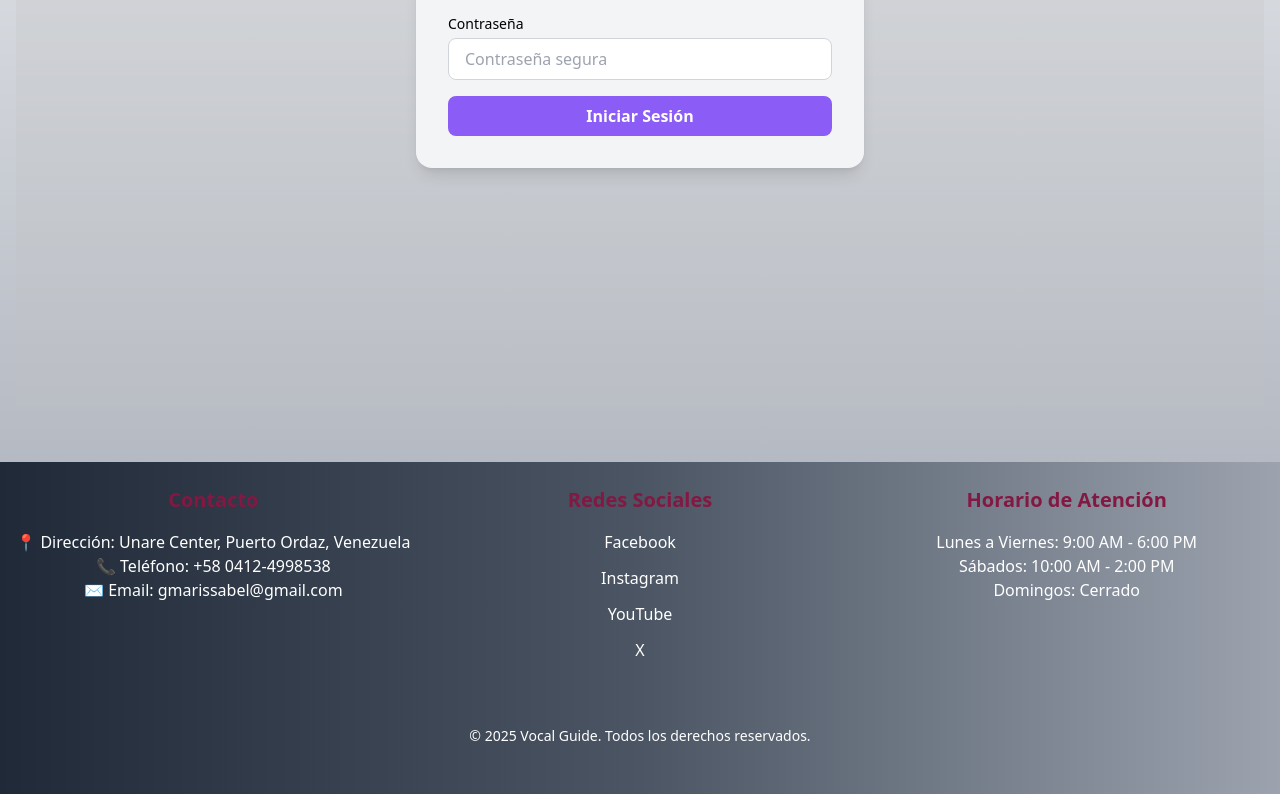
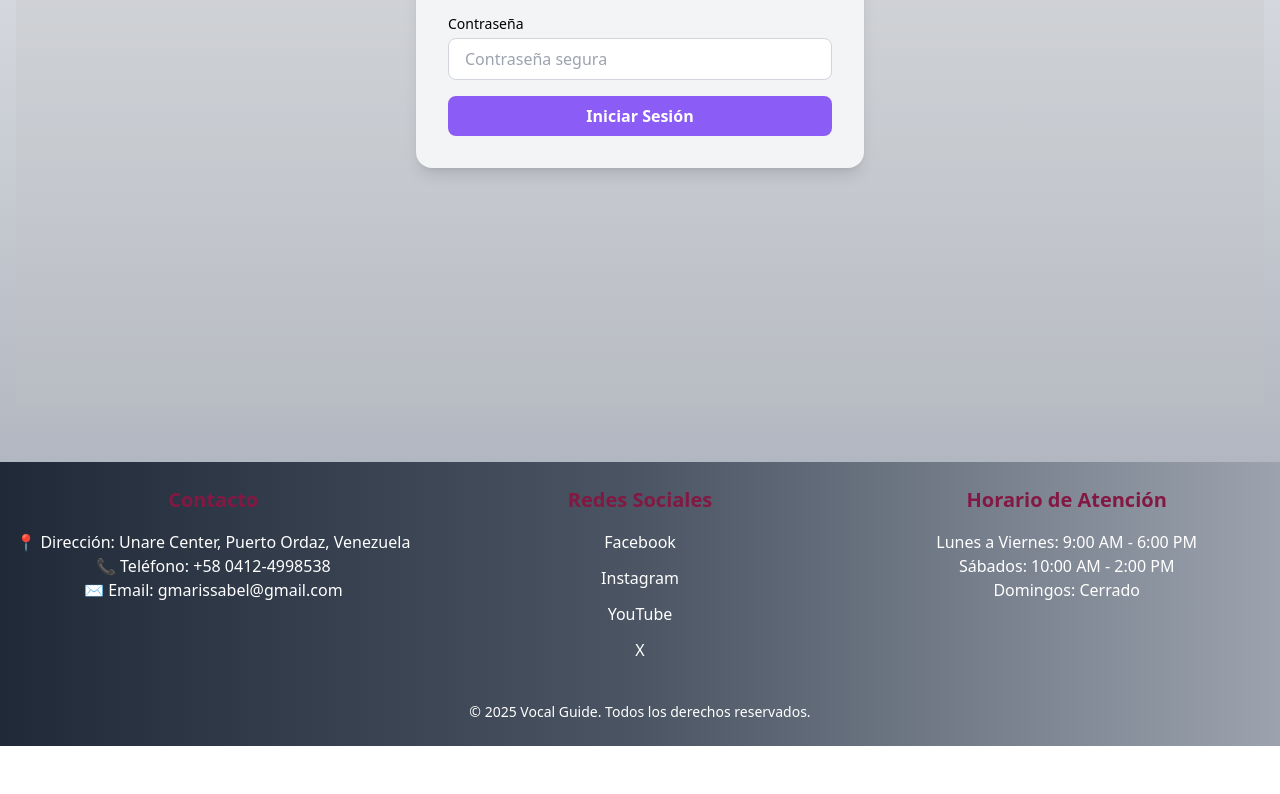
Before and after one commit to Marisag6/vocalguide, a React (Vite) app: page /login in a window 1280 px wide. Shown: the part 410-1204 px from the top of the page. After the commit the page ends 1156 px from the top, so only its background shows below. Built offline with nearby package versions, Linux system fonts and the light colour scheme.

Commit message:
cambie el nombre del Login.jsx

```diff
--- a/package.json
+++ b/package.json
@@ -20,7 +20,7 @@
     "react-dom": "^18.2.0",
     "react-icons": "^5.5.0",
     "react-pageflip": "^2.0.3",
-    "react-router-dom": "^6.11.2",
+    "react-router-dom": "^6.30.1",
     "yet-another-react-lightbox": "^3.25.0"
   },
   "devDependencies": {
--- a/src/App.jsx
+++ b/src/App.jsx
@@ -9,7 +9,7 @@ import Navbar from "./components/Navbar";
 import Login from "./pages/Login";
 import Store from "./pages/Store";
 import Comentarios from './pages/Comentarios';
-import Footer from "./components/Footer"; // <-- IMPORTANTE
+import Footer from "./components/Footer";
 import CheckoutForm from './components/store/CheckoutForm';
 import "./index.css";
 
@@ -25,14 +25,13 @@ function App() {
             <Route path="/comments" element={<Comments />} />
             <Route path="/shop" element={<Shop />} />
             <Route path="/register" element={<Register />} />
-             <Route path="/login" element={<Login />} />
+            <Route path="/login" element={<Login />} /> {/* minuscula */}
             <Route path="/tienda" element={<Store />} />
             <Route path="/comentarios" element={<Comentarios />} />
             <Route path="/checkout" element={<CheckoutForm />} />
-
-
           </Routes>
         </div>
+
         {/* FOOTER */}
         <footer className="mt-10 py-6 text-white text-center bg-gradient-to-r from-gray-800 via-gray-600 to-gray-400">
           <div className="max-w-7xl mx-auto flex flex-col md:flex-row justify-between">
@@ -100,11 +99,9 @@ function App() {
             </div>
           </div>
 
-        <footer className="mt-10 py-6 text-white text-center bg-gradient-to-r from-gray-800 via-gray-600 to-gray-400">
-  <p className="text-sm">
+          <p className="text-sm mt-10">
             © {new Date().getFullYear()} Vocal Guide. Todos los derechos reservados.
           </p>
-</footer>
         </footer>
       </div>
     </Router>
```
Also changed, not shown: src/pages/login.jsx (+4 -6 lines), 12 other files (tests, documents, lock files or other folders). Lines whose indentation alone changed are shown as unchanged.
